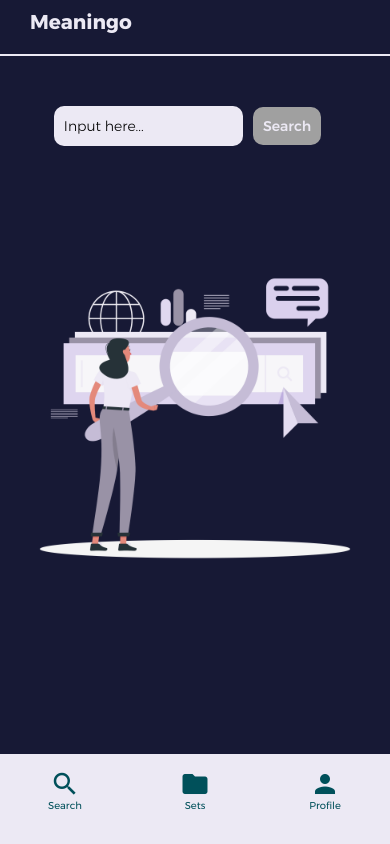
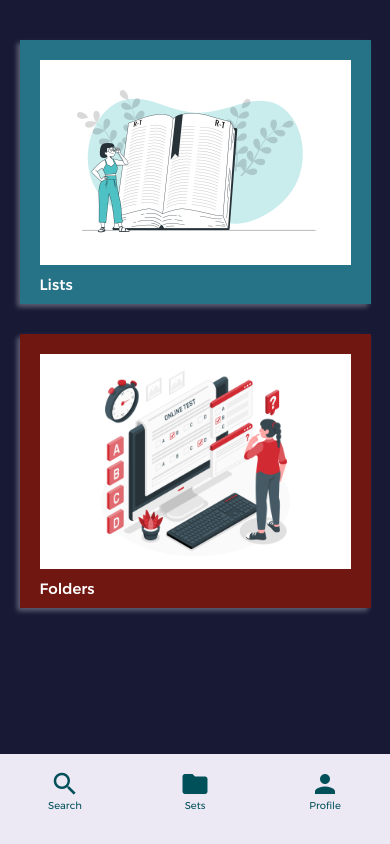
Before and after one commit to savchukrm/dictionary-mobile, a React Native app: screen /Sets in a window 390 px wide. Built offline with nearby package versions, Linux system fonts and the light colour scheme; no server answers.

Commit message:
added new screens and limited scrolling

```diff
--- a/App.js
+++ b/App.js
@@ -5,9 +5,11 @@ import { useFonts } from 'expo-font';
 import { store } from './redux/store';
 
 import Main from './screens/Main';
-import Folder from './screens/Folder';
+import Sets from './screens/Sets';
+import Lists from './screens/Lists';
+import Login from './screens/Login';
+import Folders from './screens/Folders';
 import Profile from './screens/Profile';
-import Login from './screens/Login';
 import { Navigation } from './components';
 
 import './firebase';
@@ -30,24 +32,28 @@ const App = () => {
     MontserratRegular: require('./assets/fonts/Montserrat-Regular.ttf'),
     MontserratSemiBold: require('./assets/fonts/Montserrat-ExtraBold.ttf'),
   });
-  ``;
+
   if (!loaded) {
     return null;
   }
+
   return (
     <Provider store={store}>
       <NavigationContainer theme={theme}>
         <Tab.Navigator
           tabBar={() => null}
           initialRouteName="Main"
-          screenOptions={{
-            swipeEnabled: true,
-          }}
+          screenOptions={({ route }) => ({
+            swipeEnabled: !['Login', 'Folders', 'Lists'].includes(route.name),
+          })}
         >
           <Tab.Screen name="Main" component={Main} />
-          <Tab.Screen name="Folder" component={Folder} />
+          <Tab.Screen name="Sets" component={Sets} />
           <Tab.Screen name="Profile" component={Profile} />
+
           <Tab.Screen name="Login" component={Login} />
+          <Tab.Screen name="Folders" component={Folders} />
+          <Tab.Screen name="Lists" component={Lists} />
         </Tab.Navigator>
         <Navigation />
       </NavigationContainer>
--- a/components/Navigation.jsx
+++ b/components/Navigation.jsx
@@ -68,7 +68,7 @@ const Navigation = () => {
       <TouchableWithoutFeedback
         onPressIn={handleFolderPressIn}
         onPressOut={handleFolderPressOut}
-        onPress={() => navigation.navigate('Folder')}
+        onPress={() => navigation.navigate('Sets')}
       >
         <View style={[{ flex: 1, alignItems: 'center' }]}>
           <Icon
--- a/package.json
+++ b/package.json
@@ -27,7 +27,6 @@
     "react": "18.2.0",
     "react-dom": "18.2.0",
     "react-native": "0.71.3",
-    "react-native-gesture-handler": "~2.9.0",
     "react-native-reanimated": "~2.14.4",
     "react-native-safe-area-context": "4.5.0",
     "react-native-screens": "~3.20.0",
--- a/screens/Folder.jsx
+++ /dev/null
@@ -1,44 +0,0 @@
-import { SafeAreaView, Text, View, Image } from 'react-native';
-
-import { FocusedStatusBar } from '../components';
-
-import { COLORS, assets } from '../constants';
-
-const Folder = () => {
-  return (
-    <SafeAreaView
-      style={{
-        flex: 1,
-        gap: 20,
-        alignItems: 'center',
-        backgroundColor: COLORS.darkblue,
-      }}
-    >
-      <FocusedStatusBar barStyle={'light-content'} />
-
-      <View style={{ backgroundColor: '#fff', width: '90%' }}>
-        <View style={{ alignItems: 'center' }}>
-          <Image
-            resizeMode="cover"
-            source={assets.dictionary}
-            style={{ width: 300, height: 220 }}
-          />
-        </View>
-        <Text>Lists with words</Text>
-      </View>
-
-      <View style={{ backgroundColor: '#fff', width: '90%' }}>
-        <View style={{ alignItems: 'center' }}>
-          <Image
-            resizeMode="cover"
-            source={assets.test}
-            style={{ width: 200, height: 200 }}
-          />
-        </View>
-        <Text>Folders</Text>
-      </View>
-    </SafeAreaView>
-  );
-};
-
-export default Folder;
--- /dev/null
+++ b/screens/Folders.jsx
@@ -0,0 +1,12 @@
+import { View, Text } from 'react-native';
+import React from 'react';
+
+const Folders = () => {
+  return (
+    <View>
+      <Text>Folders</Text>
+    </View>
+  );
+};
+
+export default Folders;
--- /dev/null
+++ b/screens/Lists.jsx
@@ -0,0 +1,12 @@
+import { View, Text } from 'react-native';
+import React from 'react';
+
+const Lists = () => {
+  return (
+    <View>
+      <Text>Lists</Text>
+    </View>
+  );
+};
+
+export default Lists;
--- a/screens/Login.jsx
+++ b/screens/Login.jsx
@@ -74,8 +74,6 @@ const Login = () => {
   );
 };
 
-export default Login;
-
 const styles = StyleSheet.create({
   container: {
     flex: 1,
@@ -122,3 +120,5 @@ const styles = StyleSheet.create({
     fontSize: 16,
   },
 });
+
+export default Login;
--- /dev/null
+++ b/screens/Sets.jsx
@@ -0,0 +1,69 @@
+import { SafeAreaView, Text, View, Image, StyleSheet } from 'react-native';
+
+import { FocusedStatusBar } from '../components';
+
+import { COLORS, assets, FONTS } from '../constants';
+
+const Sets = () => {
+  return (
+    <SafeAreaView
+      style={{
+        flex: 1,
+        gap: 30,
+        alignItems: 'center',
+        backgroundColor: COLORS.darkblue,
+      }}
+    >
+      <FocusedStatusBar barStyle={'light-content'} />
+
+      <View style={[styles.block, { marginTop: 40 }]}>
+        <View
+          style={{ alignItems: 'center', backgroundColor: '#fff', padding: 20 }}
+        >
+          <Image
+            resizeMode="cover"
+            source={assets.dictionary}
+            style={{ width: 250, height: 165 }}
+          />
+        </View>
+        <Text style={styles.text}>Lists</Text>
+      </View>
+
+      <View style={[styles.block, { backgroundColor: '#701711' }]}>
+        <View
+          style={{ alignItems: 'center', backgroundColor: '#fff', padding: 10 }}
+        >
+          <Image
+            resizeMode="cover"
+            source={assets.test}
+            style={{ width: 195, height: 195 }}
+          />
+        </View>
+        <Text style={styles.text}>Folders</Text>
+      </View>
+    </SafeAreaView>
+  );
+};
+
+const styles = StyleSheet.create({
+  block: {
+    width: '90%',
+    paddingTop: 20,
+    paddingHorizontal: 20,
+    backgroundColor: '#267388',
+
+    shadowRadius: 5,
+    shadowOpacity: 0.3,
+    shadowColor: '#fff',
+    shadowOffset: { width: -3, height: 3 },
+  },
+  text: {
+    fontSize: 15,
+    color: '#fff',
+    paddingTop: 10,
+    marginBottom: 10,
+    fontFamily: FONTS.medium,
+  },
+});
+
+export default Sets;
```
Also changed, not shown: 1 other file (tests, documents, lock files or other folders).
